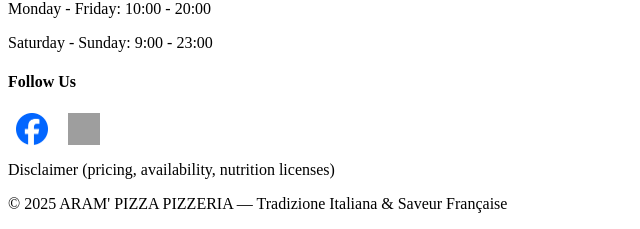
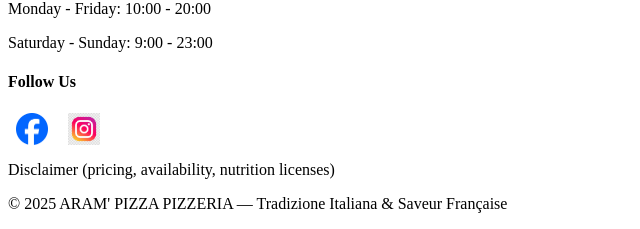
Before and after one commit to ronaldalegonzalez-spec/Comp-1002-25f-02, a PHP site: page / in a window 1280 px wide. Shown: the part 1005-1234 px from the top of the page, without its empty margins (0-640 px from the left). Run offline with PHP 8.4, Linux system fonts and the light colour scheme; grey boxes are pictures that could not be loaded.

Commit message:
fixed social icons

```diff
--- a/Assignment-1/css/Stylish.css
+++ b/Assignment-1/css/Stylish.css
@@ -2,11 +2,12 @@
   width: 32px;
   height: 32px;
   margin: 0 8px;
+  vertical-align: middle;
   transition: transform 0.3s ease, opacity 0.3s ease;
-  vertical-align: middle;
 }
 
 .social-icon:hover {
   transform: scale(1.2);
   opacity: 0.8;
+  cursor: pointer;
 }
--- a/Assignment-1/index.php
+++ b/Assignment-1/index.php
@@ -54,12 +54,14 @@
       <p>Saturday - Sunday: 9:00 - 23:00</p>
 
 
-
+    <div class="footer-section social">
       <h4><strong>Follow Us</strong></h4>
       <a href="https://www.facebook.com/samuel.segurauvidia/videos/922348928360082/" target="_blank">
         <img src="images/facebook-icon.png" alt="Facebook" class="social-icon"></a>
+
       <a href="https://www.instagram.com/ron_alejandria/?next=%2F" target="_blank">
-        <img src="images/instagram-icon.png" alt="Instagram" class="social-icon"></a>
+        <img src="images/instagram-icon.jpg" alt="Instagram" class="social-icon"></a>
+    </div>
     <p>Disclaimer (pricing, availability, nutrition licenses)</p>
 
 
```
